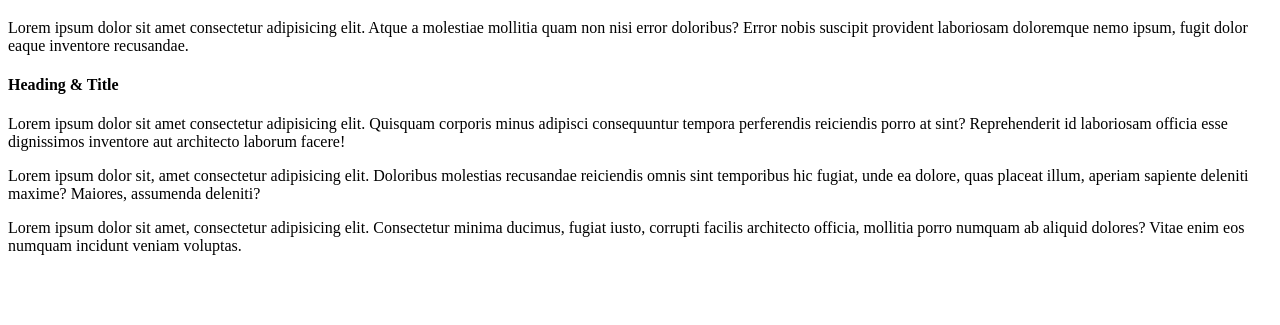
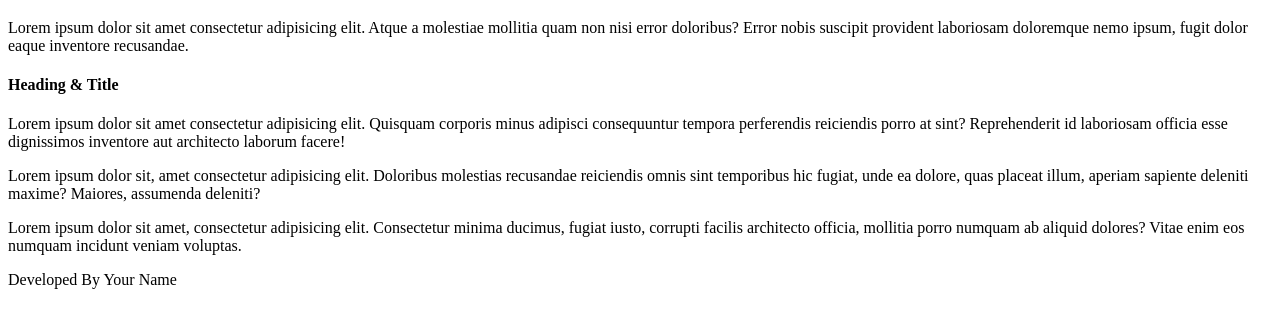
Before and after one commit to Jeet009/youtube, a plain HTML site: page CSS3/index.html in a window 1280 px wide. Shown: the part 61-386 px from the top of the page. Drawn offline with Linux system fonts and the light colour scheme.

Commit message:
created structure

```diff
--- a/CSS3/index.html
+++ b/CSS3/index.html
@@ -37,5 +37,6 @@
         </p>
       </div>
     </section>
+    <footer>Developed By Your Name</footer>
   </body>
 </html>
```
